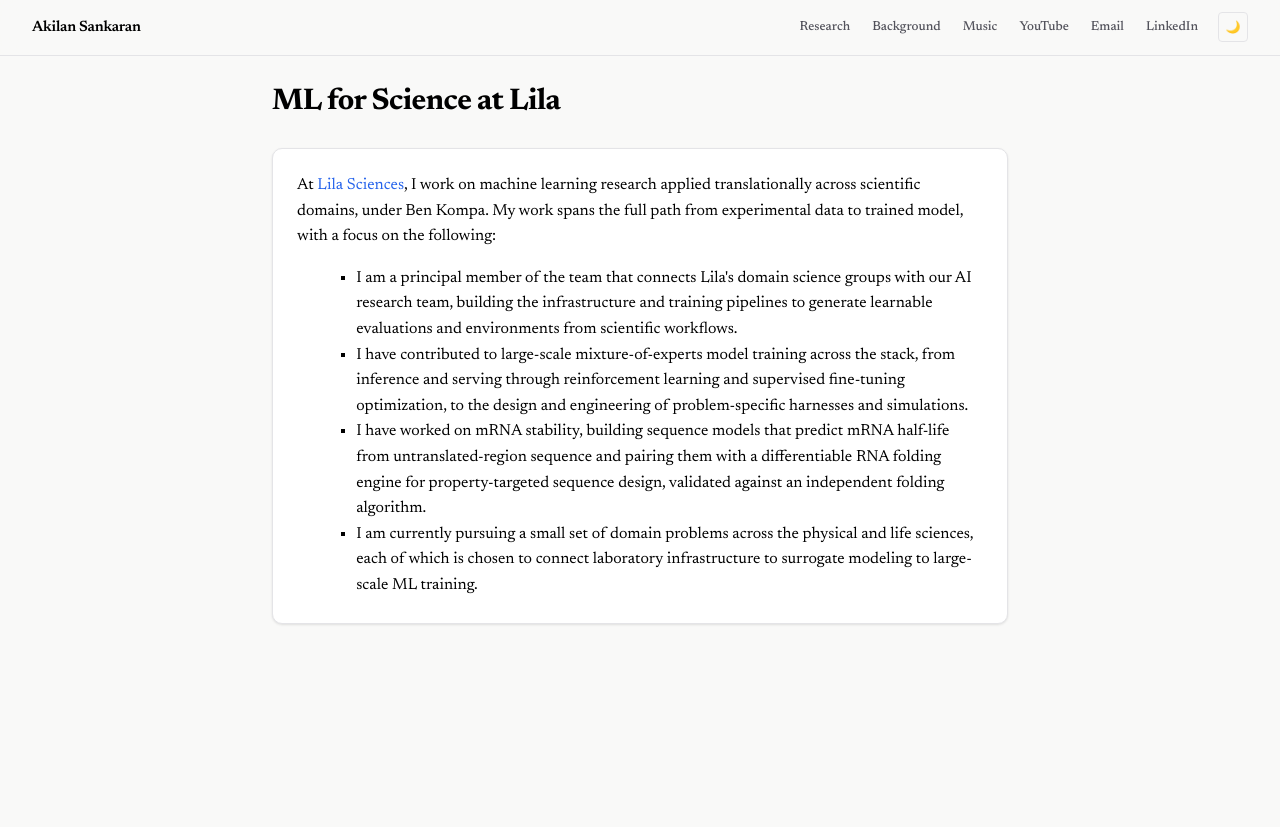
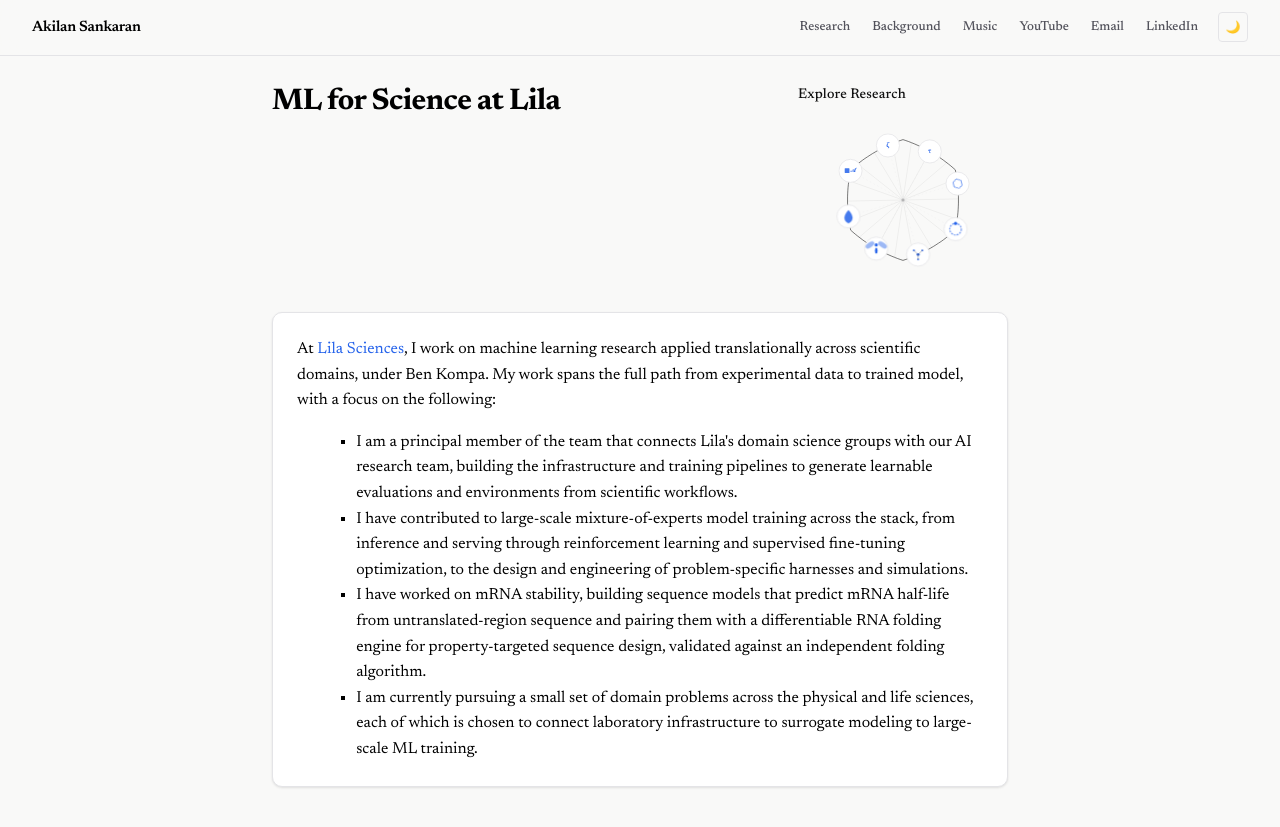
Before and after one commit to akilansankaran/akilansankaran.github.io, a Jekyll site: the page built from lila.md, in a window 1280 px wide. Shown: the top 827 px of the page. Built offline with Jekyll 4.4.1, drawn with Linux system fonts in a browser that asks for light colours; some web fonts are replaced.

Commit message:
Add Lila and Riemann Hypothesis nodes to the research wheel

```diff
--- a/_includes/morph-anim.html
+++ b/_includes/morph-anim.html
@@ -3,8 +3,8 @@
   Renders the morphing-shape constellation animation.
 
   Optional parameter:
-    exclude  — string "0"–"6": omit that node so only 6 icons appear.
-               Omit the parameter entirely for all 7 icons.
+    exclude  — string "0"–"8": omit that node so only 8 icons appear.
+               Omit the parameter entirely for all 9 icons.
 
   Node index → research page mapping:
     0 = nt (Number Theory)
@@ -24,7 +26,7 @@
 
 {% comment %}Build list of active node indices as a string for JS{% endcomment %}
 {% assign _active_parts = "" | split: "" %}
-{% for _i in (0..6) %}
+{% for _i in (0..8) %}
   {% unless _i == _ex %}
     {% assign _active_parts = _active_parts | push: _i %}
   {% endunless %}
@@ -58,7 +60,7 @@
     <polygon id="morph-outline" class="c-ring-poly" points=""/>
 
     <!-- Spokes: one per active node, keyed by original node index -->
-    {% for _i in (0..6) %}
+    {% for _i in (0..8) %}
       {% unless _i == _ex %}
         <line id="morph-spoke-{{ _i }}" class="c-spoke" x1="200" y1="160" x2="200" y2="45"/>
       {% endunless %}
@@ -143,6 +145,27 @@
         <circle class="c-node-bg" cx="0" cy="0" r="22"/>
         <rect class="c-icon-qed" x="-11" y="-5" width="9" height="9" rx="1"/>
         <text class="c-icon" x="5" y="1" style="font-size:11px;">𝒜</text>
+      </a>
+    </g>
+    {% endunless %}
+
+    {% unless 7 == _ex %}
+    <g id="morph-node-7" transform="translate(200,45)">
+      <a href="/lila" class="c-node">
+        <circle class="c-node-bg" cx="0" cy="0" r="22"/>
+        <path class="c-icon-path"
+          d="M-3,-11 L3,-11 M-2,-11 L-2,-3 L-9,9 Q-10,11 -8,11 L8,11 Q10,11 9,9 L2,-3 L2,-11"/>
+        <circle class="c-icon-dot" cx="-2" cy="6" r="1.8"/>
+        <circle class="c-icon-dot" cx="3" cy="3" r="1.2"/>
+      </a>
+    </g>
+    {% endunless %}
+
+    {% unless 8 == _ex %}
+    <g id="morph-node-8" transform="translate(200,45)">
+      <a href="/rh-viz/" class="c-node">
+        <circle class="c-node-bg" cx="0" cy="0" r="22"/>
+        <text class="c-icon" x="0" y="1">ζ</text>
       </a>
     </g>
     {% endunless %}
--- a/lila.md
+++ b/lila.md
@@ -5,6 +5,9 @@ title: ML for Science (Lila)
 
 <div class="research-header-layout">
 <h1>ML for Science at Lila</h1>
+<aside class="research-anim-side">
+  {% include morph-anim.html exclude="7" %}
+</aside>
 </div>
 
 <div class="content-container" markdown="1">
```
Also changed, not shown: other parts of _includes/morph-anim.html (+5 -1 lines).
